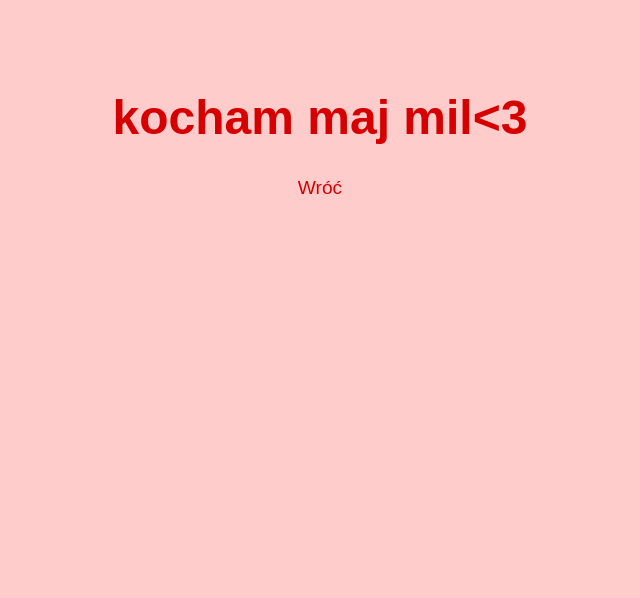
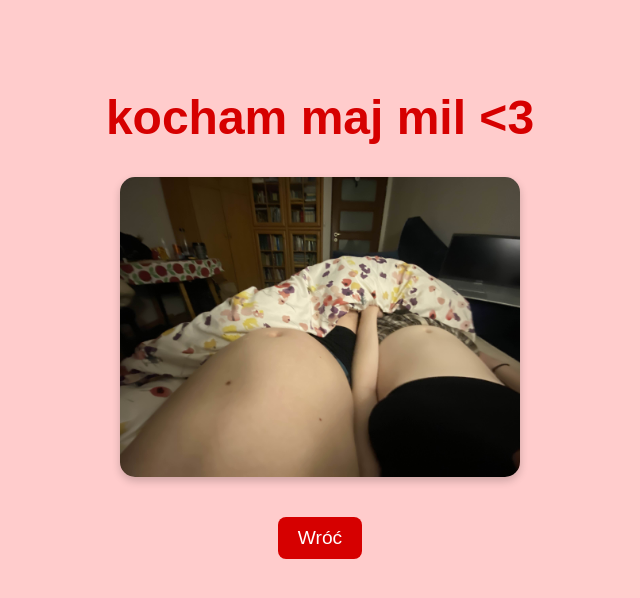
Before and after one commit to kamil2G1/KOCHAM_MAJA, a plain HTML site: page majmil1.html in a window 1280 px wide. Shown: the whole page, without its empty margins (320-960 px from the left). Drawn offline with Linux system fonts and the light colour scheme.

Commit message:
Update majmil1.html

```diff
--- a/majmil1.html
+++ b/majmil1.html
@@ -15,14 +15,33 @@
             font-size: 3em;
         }
         a {
+            display: inline-block;
             text-decoration: none;
-            color: #d60000;
+            color: #fff;
+            background-color: #d60000;
+            padding: 10px 20px;
+            margin-top: 20px;
+            border-radius: 8px;
             font-size: 1.2em;
+            transition: background-color 0.3s;
+        }
+        a:hover {
+            background-color: #b00000;
+        }
+        .center-image {
+            display: block;
+            margin: 20px auto;
+            max-width: 400px;
+            width: 80%;
+            height: auto;
+            border-radius: 15px;
+            box-shadow: 0 4px 8px rgba(0,0,0,0.2);
         }
     </style>
 </head>
 <body>
-    <h1>kocham maj mil<3</h1>
+    <h1>kocham maj mil <3</h1>
+    <img src="majmil1.jpg" alt="Maja" class="center-image">
     <a href="index.html">Wróć</a>
 </body>
 </html>
```
